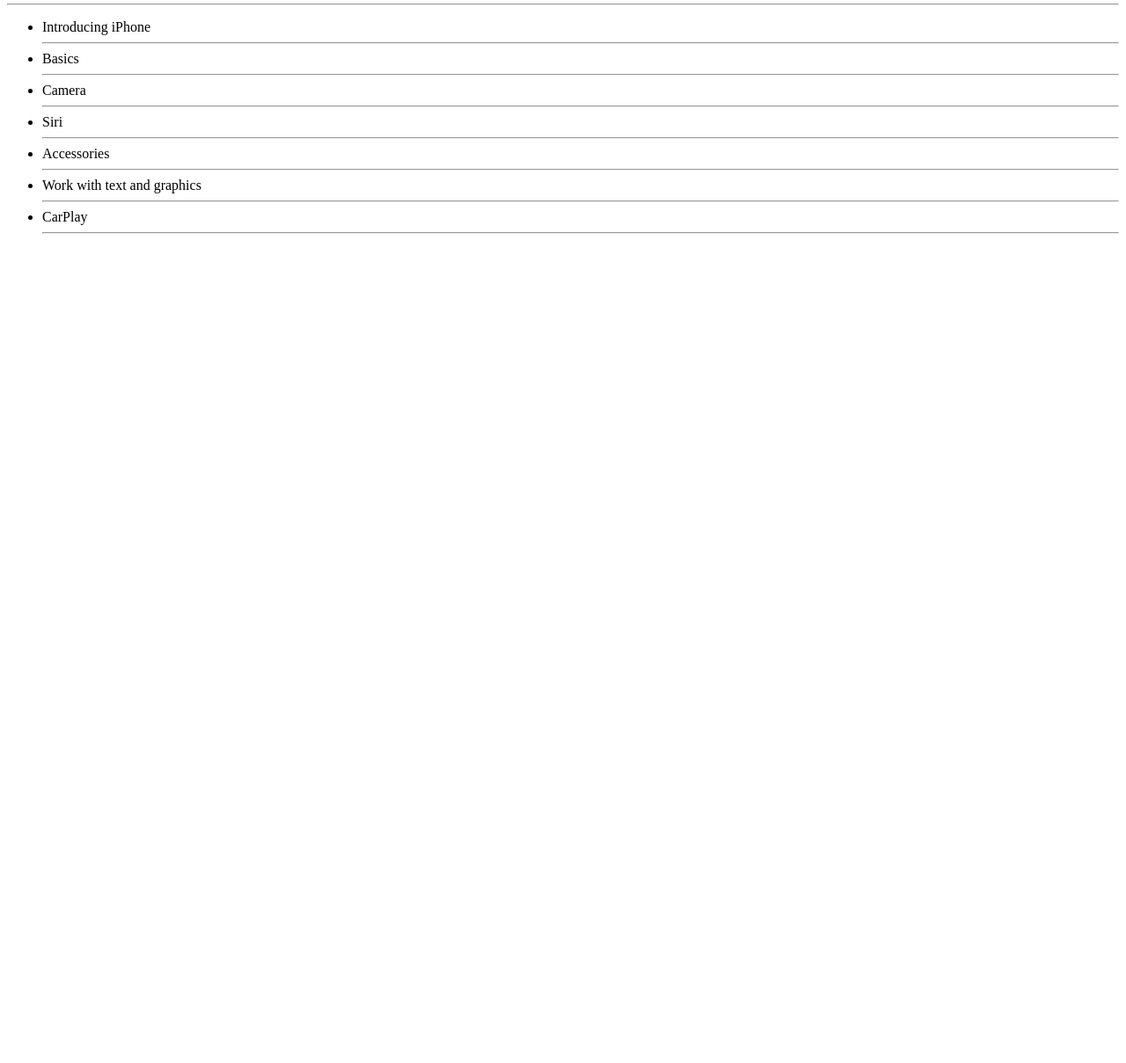
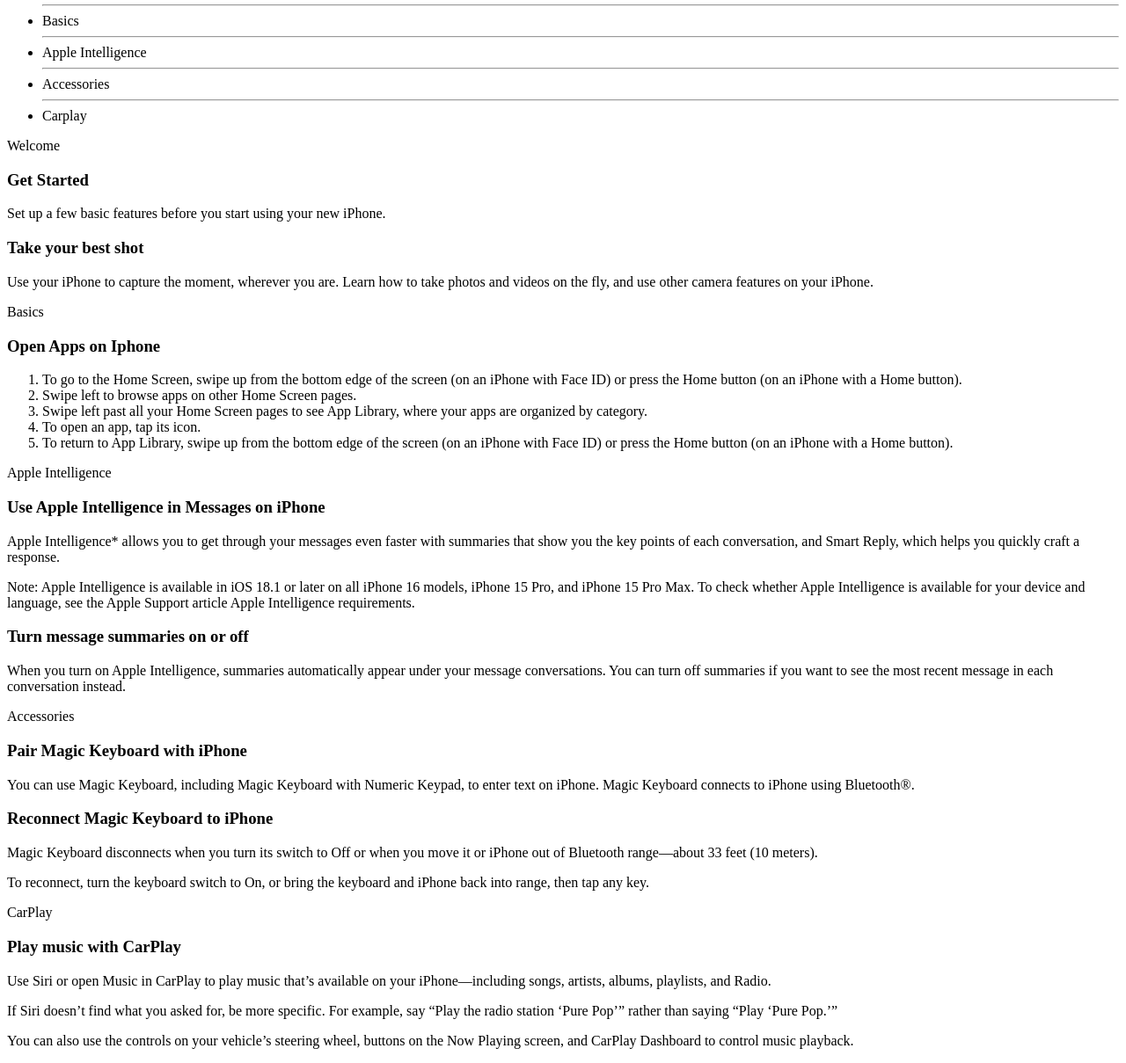
Before and after one commit to stephenmasih41/Technical-Documentation, a plain HTML site: page index.html in a window 1280 px wide. Shown: the part 63-1272 px from the top of the page at 88% size. Before the commit the page ends 800 px from the top, so only its background shows below. Drawn offline with Linux system fonts and the light colour scheme.

Commit message:
Html Complete with id and attributes

```diff
--- a/index.html
+++ b/index.html
@@ -4,28 +4,65 @@
   <meta charset="UTF-8">
   <meta name="viewport" content="width=device-width, initial-scale=1.0">
   <link rel="stylesheet" href="styles.css">
-  <title>The iPhone User Guide</title>
+  <title>Documentation</title>
 </head>
 <body>
-  <nav id="nav">
-    <h2>iPhone User Guide</h2>
-    <hr>
+  <nav id="navbar">
+    <header>iPhone User Guide</header>
     <ul>
-      <li>Introducing iPhone</li>
+      <li id="Welcome">Welcome</li>
       <hr>
-      <li>Basics</li>
+      <li id="Basics">Basics</li>
       <hr>
-      <li>Camera</li>
+      <li id="Apple-Intelligence">Apple Intelligence</li>
       <hr>
-      <li>Siri</li>
+      <li id="Accessories">Accessories</li>
       <hr>
-      <li>Accessories</li>
-      <hr>
-      <li>Work with text and graphics</li>
-      <hr>
-      <li>CarPlay</li>
-      <hr>
+      <li id="Carplay">Carplay</li>
     </ul>
   </nav>
+  <main id="main-doc">
+    <section class="main-section"  id="Welcome">
+      <header>Welcome</header>
+      <h3>Get Started</h3>
+      <p>Set up a few basic features before you start using your new iPhone.</p>
+      <h3>Take your best shot</h3>
+      <p>Use your iPhone to capture the moment, wherever you are. Learn how to take photos and videos on the fly, and use other camera features on your iPhone.</p>
+    </section>
+    <section class="main-section"  id="Basics">
+      <header>Basics</header>
+      <h3>Open Apps on Iphone</h3>
+      <ol>
+        <li>To go to the Home Screen, swipe up from the bottom edge of the screen (on an iPhone with Face ID) or press the Home button (on an iPhone with a Home button).</li>
+        <li>Swipe left to browse apps on other Home Screen pages.</li>
+        <li>Swipe left past all your Home Screen pages to see App Library, where your apps are organized by category.</li>
+        <li>To open an app, tap its icon.</li>
+        <li>To return to App Library, swipe up from the bottom edge of the screen (on an iPhone with Face ID) or press the Home button (on an iPhone with a Home button).</li>
+      </ol>
+    </section>
+    <section class="main-section" id="Apple-Intelligence">
+      <header>Apple Intelligence</header>
+      <h3>Use Apple Intelligence in Messages on iPhone</h3>
+      <p>Apple Intelligence* allows you to get through your messages even faster with summaries that show you the key points of each conversation, and Smart Reply, which helps you quickly craft a response.</p>
+      <p>Note: Apple Intelligence is available in iOS 18.1 or later on all iPhone 16 models, iPhone 15 Pro, and iPhone 15 Pro Max. To check whether Apple Intelligence is available for your device and language, see the Apple Support article Apple Intelligence requirements.</p>
+      <h3>Turn message summaries on or off</h3>
+      <p>When you turn on Apple Intelligence, summaries automatically appear under your message conversations. You can turn off summaries if you want to see the most recent message in each conversation instead.</p>
+    </section>
+    <section class="main-section"  id="Accessories">
+      <header>Accessories</header>
+      <h3>Pair Magic Keyboard with iPhone</h3>
+      <p>You can use Magic Keyboard, including Magic Keyboard with Numeric Keypad, to enter text on iPhone. Magic Keyboard connects to iPhone using Bluetooth®.</p>
+      <h3>Reconnect Magic Keyboard to iPhone</h3>
+      <p>Magic Keyboard disconnects when you turn its switch to Off or when you move it or iPhone out of Bluetooth range—about 33 feet (10 meters).</p>
+      <p>To reconnect, turn the keyboard switch to On, or bring the keyboard and iPhone back into range, then tap any key.</p>
+    </section>
+    <section class="main-section"  id="CarPlay">
+      <header>CarPlay</header>
+      <h3>Play music with CarPlay</h3>
+      <p>Use Siri or open Music in CarPlay to play music that’s available on your iPhone—including songs, artists, albums, playlists, and Radio.</p>
+      <p>If Siri doesn’t find what you asked for, be more specific. For example, say “Play the radio station ‘Pure Pop’” rather than saying “Play ‘Pure Pop.’”</p>
+      <p>You can also use the controls on your vehicle’s steering wheel, buttons on the Now Playing screen, and CarPlay Dashboard to control music playback.</p>
+    </section>
+  </main>
 </body>
 </html>
--- a/styles.css
+++ b/styles.css
@@ -0,0 +1,5 @@
+
+
+nav h2{
+  font-size: larger;
+}
```
